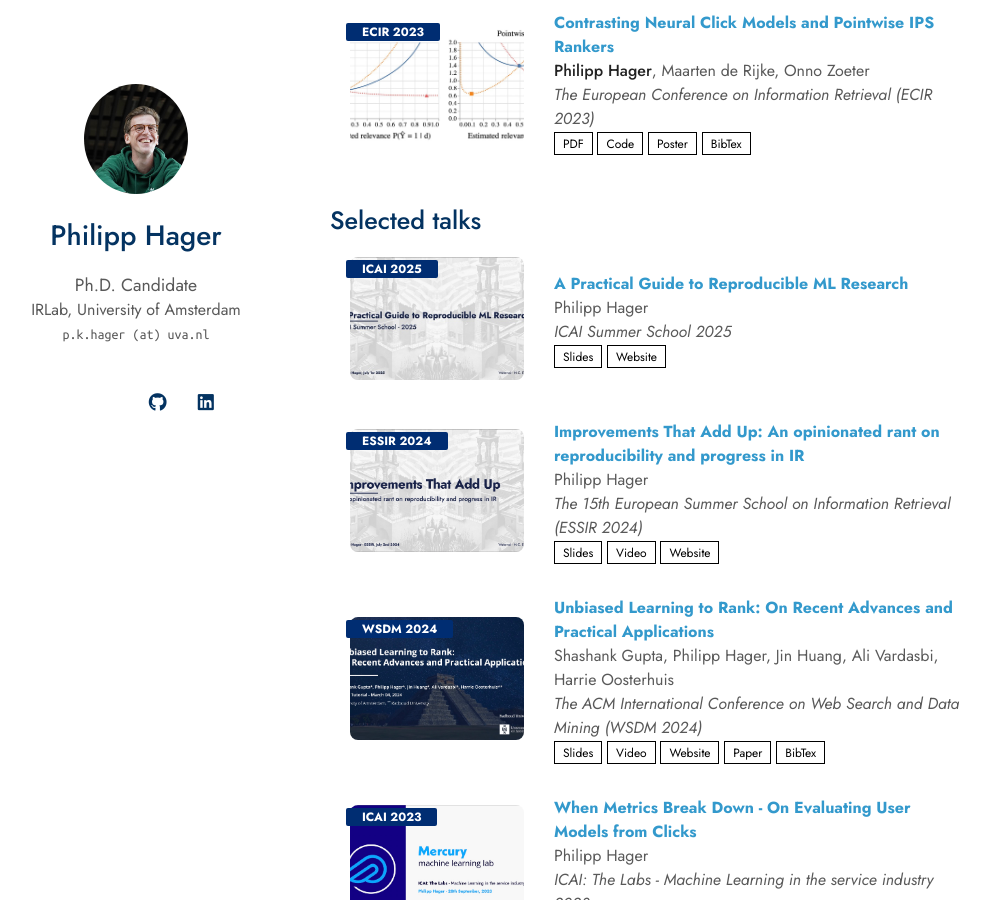
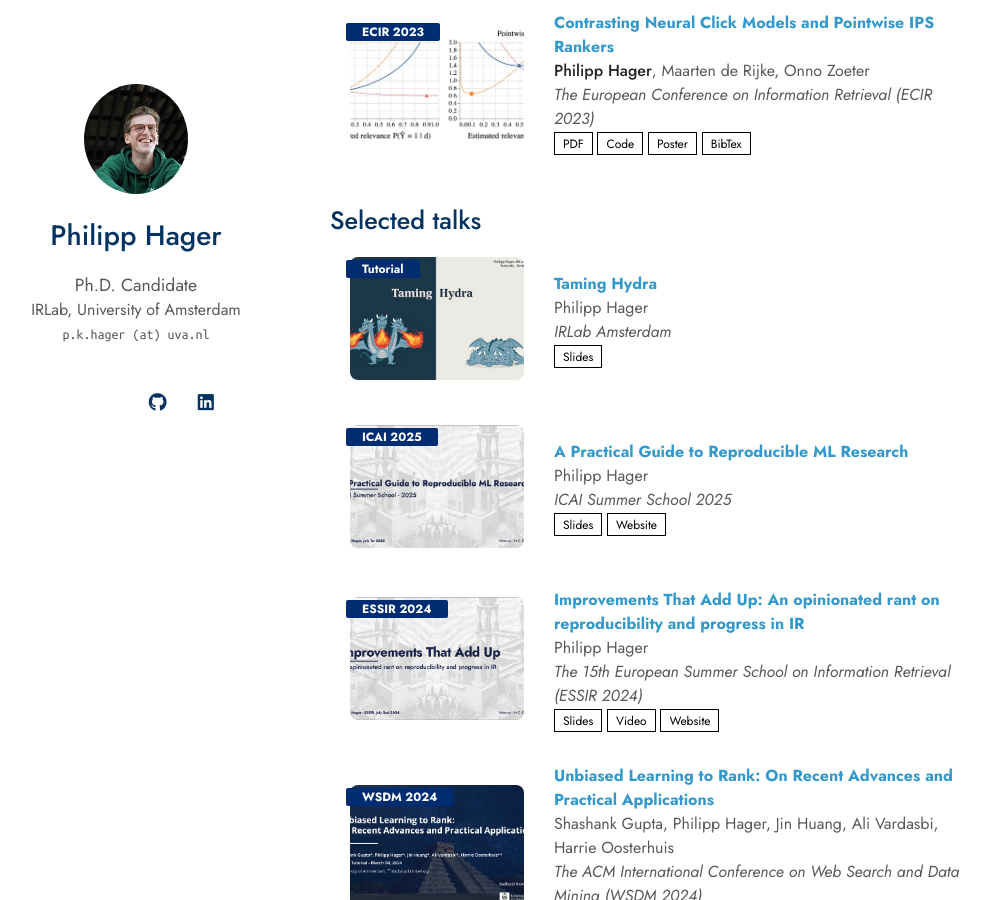
Before and after one commit to philipphager/philipphager.github.io, a Jekyll site: the page built from index.md, in a window 1280 px wide and 900 px high, scrolled down 1073 px. Shown: the whole window, without its empty margins (140-1130 px from the left). Built offline with Jekyll 4.4.1, drawn with Linux system fonts in a browser that asks for light colours; nearby versions of some CDN libraries; a style sheet for code colours, icons or effects is not loaded; our own code applies the rules of GitHub Pages for plain Markdown files.

Commit message:
Add hydra talk

```diff
--- a/_data/talks.yml
+++ b/_data/talks.yml
@@ -1,4 +1,14 @@
 main:
+  - title: "Taming Hydra"
+    authors: Philipp Hager
+    conference_short: Tutorial
+    conference: IRLab Amsterdam
+    slides: ./assets/talks/2025-10-07-hydra-tutorial.pdf
+    website:
+    bibtex:
+    image: ./assets/teasers/2025-hydra-tutorial.jpeg
+    video:
+
   - title: "A Practical Guide to Reproducible ML Research"
     authors: Philipp Hager
     conference_short: ICAI 2025
```
Also changed, not shown: assets/teasers/2025-hydra-tutorial.jpeg (added), 1 other file.
